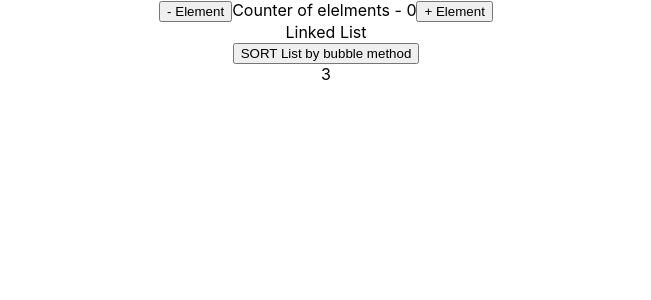
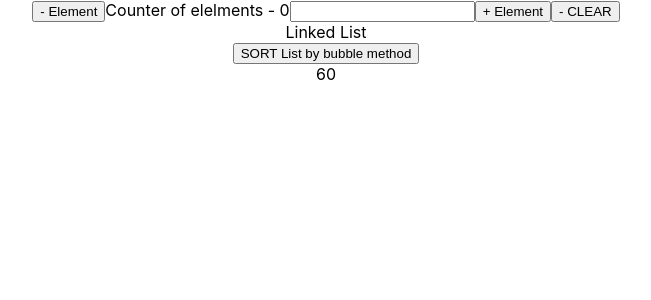
Before and after one commit to hristinson/linkedlist, a React (Create React App) app: page / in a window 1280 px wide. Shown: the top 300 px of the page, without its empty margins (314-965 px from the left). Built offline with nearby package versions, Linux system fonts and the light colour scheme.

Commit message:
added field text

```diff
--- a/src/Linkedlist.tsx
+++ b/src/Linkedlist.tsx
@@ -13,7 +13,7 @@ import React, { useCallback, useState, useMemo } from "react";
 
 const LinkedlistApp = () => {
   const generageRandomNumber = () => {
-    return Math.floor(Math.random() * 5);
+    return Math.floor(Math.random() * 100);
   };
 
   class Node<T> {
@@ -85,10 +85,8 @@ const LinkedlistApp = () => {
         let inneTrigger = false;
         while (currentNode) {
           if (currentNode.next && currentNode.value > currentNode.next.value) {
-            [currentNode.next.value, currentNode.value] = [
-              currentNode.value,
-              currentNode.next.value,
-            ];
+            [currentNode.next.value, currentNode.value] = [currentNode.value, currentNode.next.value];
+            [currentNode.next.text, currentNode.text] = [currentNode.text, currentNode.next.text];
             inneTrigger = true;
           }
 
@@ -133,6 +131,13 @@ const LinkedlistApp = () => {
 
   const [listOfElements, setListOfElements] = useState(new LinkedList());
   const [calc, setCalc] = useState(0);
+  const [text, setText] = useState<string>(``);
+
+  const textAreaChange = useCallback((textIn: any, textOld: any) => {
+    //setText(`${text + textIn.nativeEvent.data}`);
+    setText(textIn + textOld.data);
+    console.log(textOld.data);
+  }, []);
 
   const minusEmployer = useCallback(() => {
     setListOfElements(listOfElements.minusEmployer() as any);
@@ -168,13 +173,14 @@ const LinkedlistApp = () => {
         <div>
           <button onClick={minusEmployer}>- Element</button>
           <span>Counter of elelments - {calc}</span>
-          <button
-            onClick={() => {
-              plusEmployer(`samael`);
+          <input
+            value={text}
+            onChange={(event) => {
+              textAreaChange(text, event.nativeEvent);
             }}
-          >
-            + Element
-          </button>
+          />
+          <button onClick={() => {plusEmployer(text); }}> + Element</button>
+          <button onClick={ () => {setText(``)}}> - CLEAR </button>
         </div>
         <div>
           <span>Linked List</span>
```
